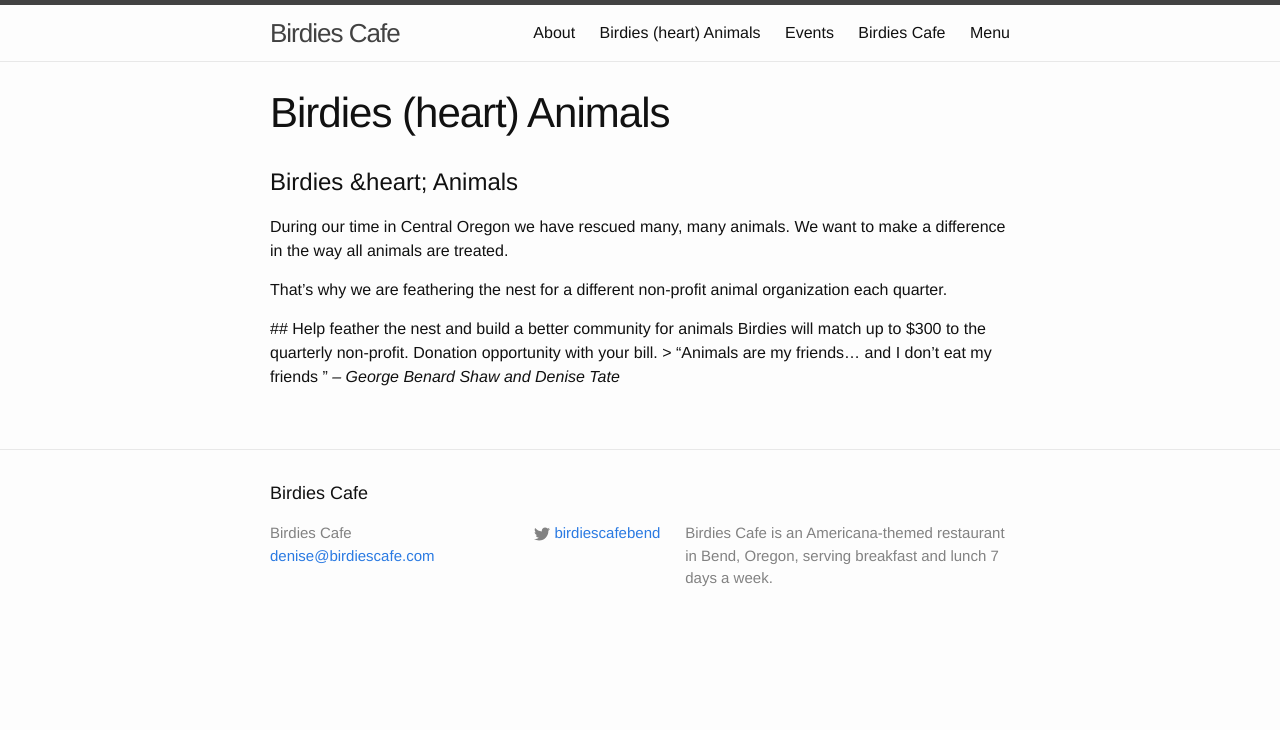
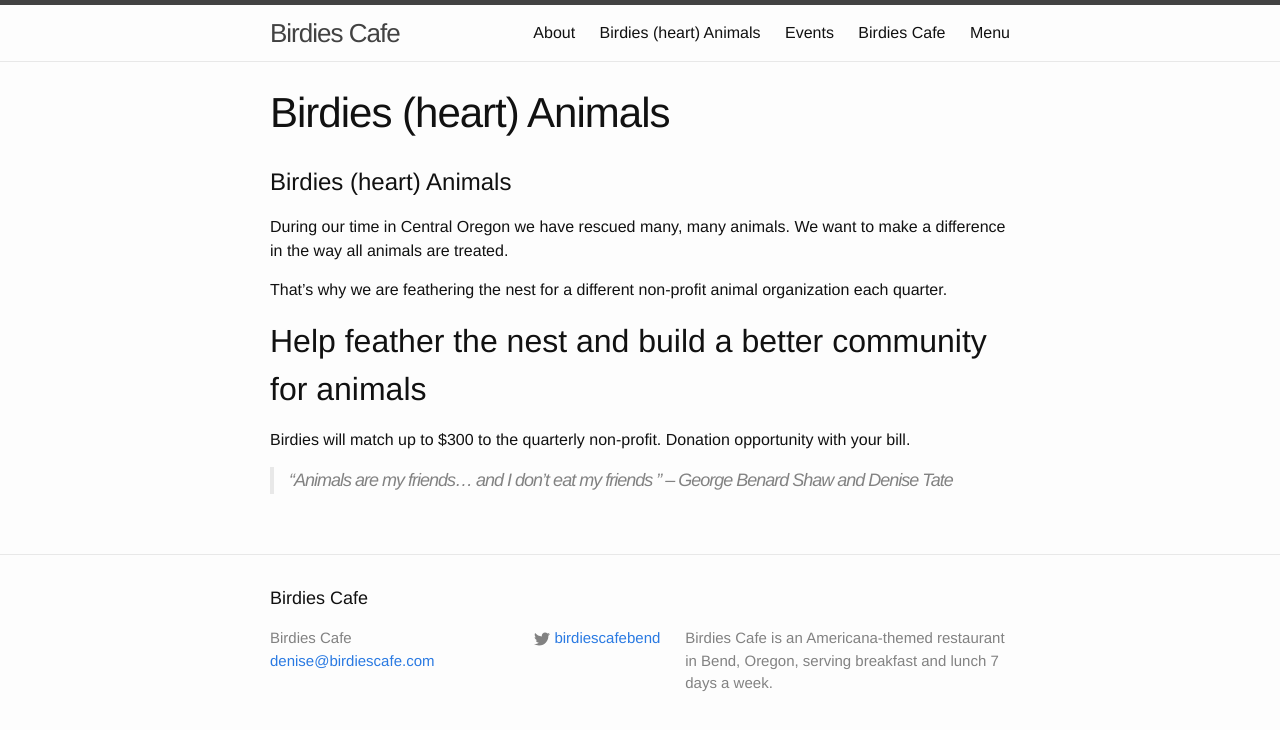
Before and after one commit to birdiescafe/birdiescafe.github.io, a Jekyll site: the page built from animals.md, in a window 1280 px wide. Shown: the top 730 px of the page. Built offline with Jekyll 4.4.1, drawn with Linux system fonts in a browser that asks for light colours.

Commit message:
fixed animals page

```diff
--- a/animals.md
+++ b/animals.md
@@ -4,19 +4,15 @@ title: Birdies (heart) Animals
 permalink: /animals/
 ---
 
-# Birdies &heart; Animals
+# Birdies (heart) Animals
 
 During our time in Central Oregon we have rescued many, many animals.  We want to make a difference in the way all animals are treated.
 
 That’s why we are feathering the nest for a different  non-profit animal organization each quarter.
 
-<logo>
-
 ## Help feather the nest and build a better community for animals
 
 Birdies will match up to $300 to the quarterly non-profit. Donation opportunity with your bill.
 
-<humane society image>
-
 > “Animals are my friends… and I don’t eat my friends ”
 <cite>– George Benard Shaw and Denise Tate</cite>
```
